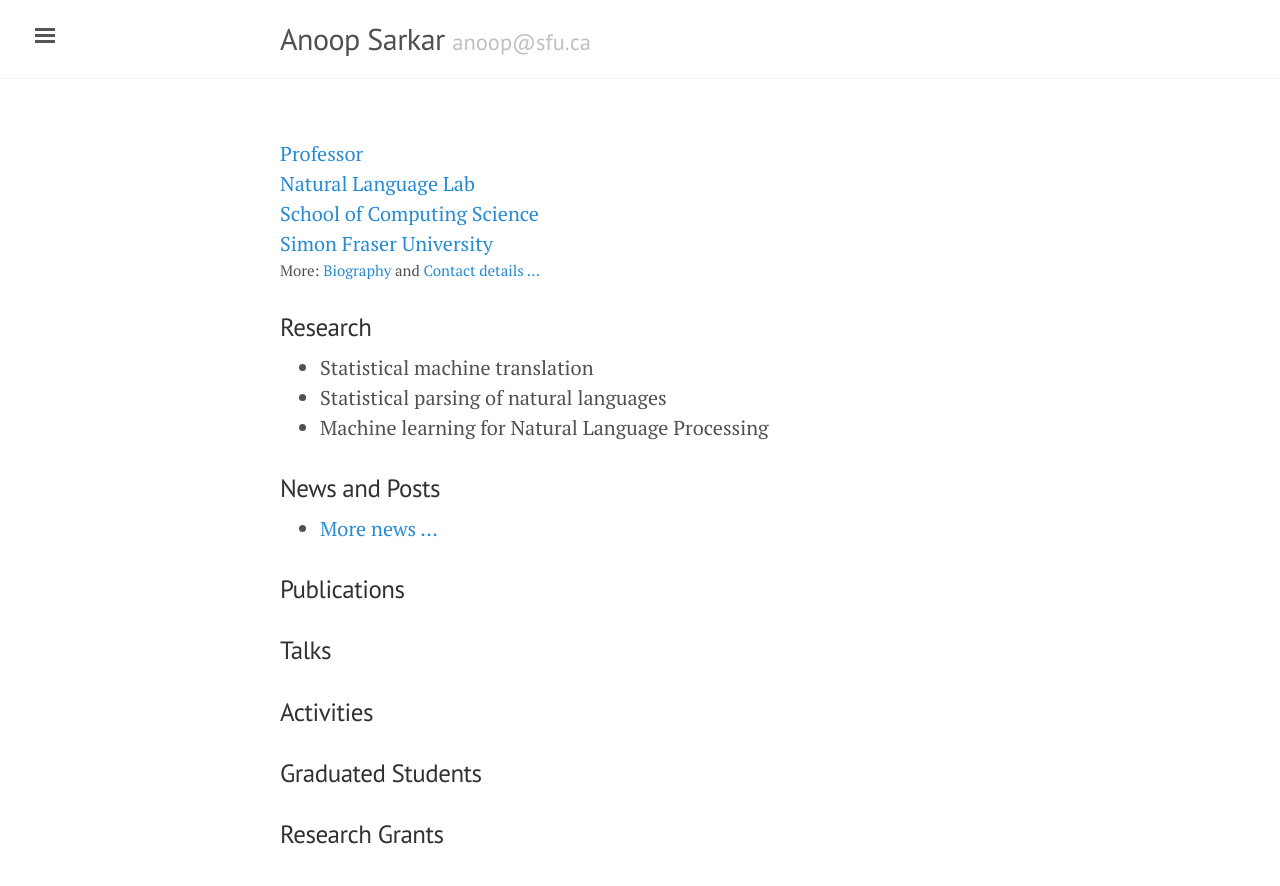
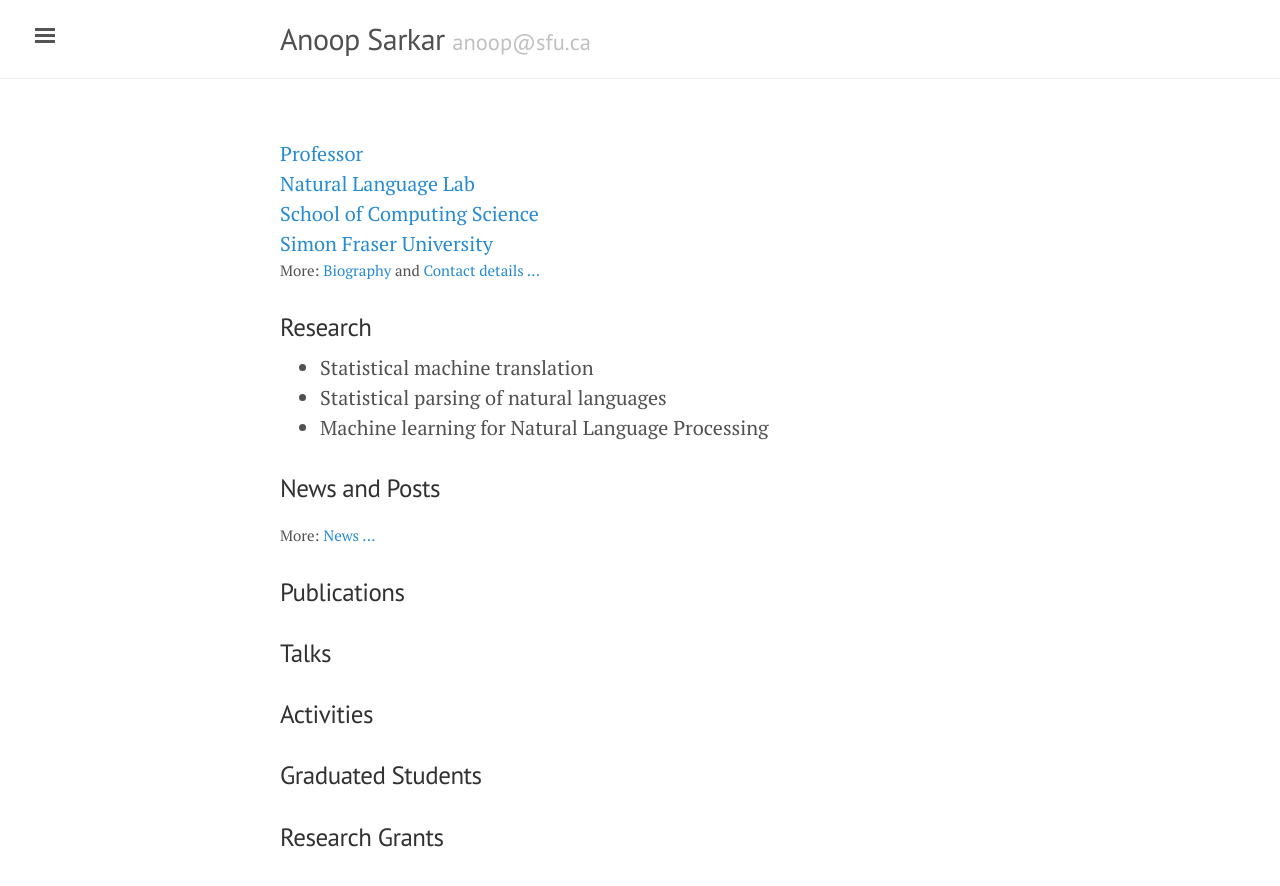
Before and after one commit to anoopsarkar/anoopsarkar.github.io, a Jekyll site: the page built from index.md, in a window 1280 px wide. Shown: the top 886 px of the page. Built offline with Jekyll 4.4.1, drawn with Linux system fonts in a browser that asks for light colours.

Commit message:
moved moreinfo for news

```diff
--- a/index.md
+++ b/index.md
@@ -31,8 +31,8 @@
       </li>
     {% endif %}
   {% endfor %}
-  <li class="more"><a href="{{ site.baseurl }}news">More news ...</a></li>
 </ul>
+<p><span class="moreinfo"><a href="{{ site.baseurl }}news">News ...</a></span></p>
 
 ### Publications
 
```
